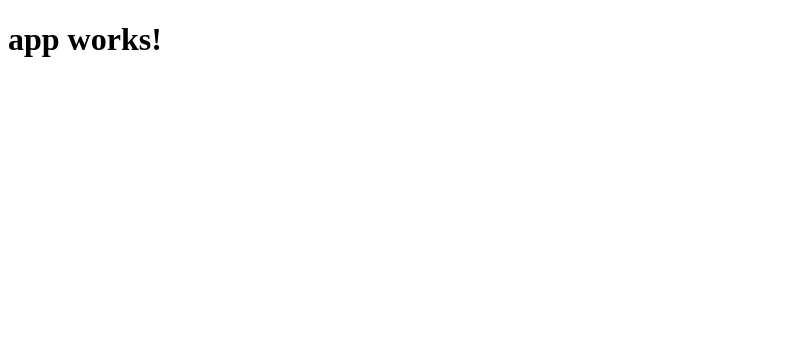
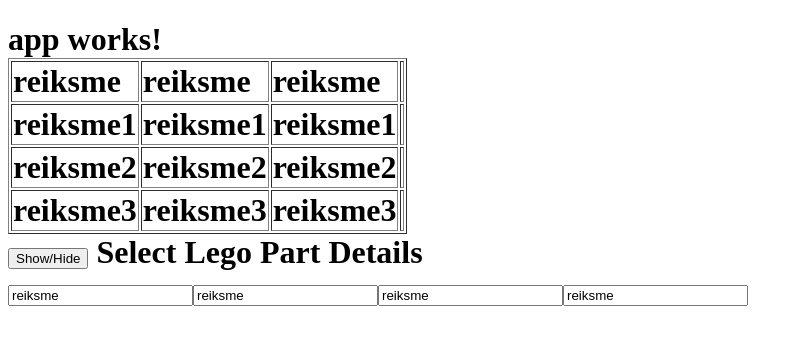
Before and after one commit to mindaugaskv/angular_tutorial, an Angular app: page / in a window 1280 px wide. Shown: the top 344 px of the page, without its empty margins (0-803 px from the left). Built offline with nearby package versions, Linux system fonts and the light colour scheme.

Commit message:
commit all

```diff
--- a/src/app/app.component.html
+++ b/src/app/app.component.html
@@ -1,3 +1,5 @@
 <h1>
   {{title}}
+
+  <app-lego-parts></app-lego-parts>
 </h1>
--- a/src/app/app.module.ts
+++ b/src/app/app.module.ts
@@ -4,10 +4,14 @@ import { FormsModule } from '@angular/forms';
 import { HttpModule } from '@angular/http';
 
 import { AppComponent } from './app.component';
+import { LegoPartsComponent } from './components/lego-parts/lego-parts.component';
+import { LegoPartDetailsComponent } from './components/lego-part-details/lego-part-details.component';
 
 @NgModule({
   declarations: [
-    AppComponent
+    AppComponent,
+    LegoPartsComponent,
+    LegoPartDetailsComponent
   ],
   imports: [
     BrowserModule,
--- /dev/null
+++ b/src/app/components/lego-part-details/lego-part-details.component.html
@@ -0,0 +1,9 @@
+
+Select Lego Part Details
+
+<div>
+  <input type="text" [(ngModel)]="itemDetails.spalva"/>
+  <input type="text" [(ngModel)]="itemDetails.dydis"/>
+  <input type="text" [(ngModel)]="itemDetails.tipas"/>
+  <input type="text" [(ngModel)]="itemDetails.forma"/>
+</div>
--- /dev/null
+++ b/src/app/components/lego-part-details/lego-part-details.component.ts
@@ -0,0 +1,18 @@
+import { Component, OnInit, Input } from '@angular/core';
+import { LegoPart } from "app/models/lego-part";
+
+@Component({
+  selector: 'app-lego-part-details',
+  templateUrl: './lego-part-details.component.html',
+  styleUrls: ['./lego-part-details.component.css']
+})
+export class LegoPartDetailsComponent implements OnInit {
+
+  constructor() { }
+
+  ngOnInit() {
+  }
+
+  @Input()
+  itemDetails: LegoPart;
+}
--- /dev/null
+++ b/src/app/components/lego-parts/lego-parts.component.css
@@ -0,0 +1,3 @@
+tr.selected{
+ color: red;
+}
--- /dev/null
+++ b/src/app/components/lego-parts/lego-parts.component.html
@@ -0,0 +1,16 @@
+
+<div>
+
+  <table border="1px">
+    <tr *ngFor="let i of parts" (click)="item = i" [ngClass]="{selected: i == item}">
+      <td>{{i.spalva}}</td>
+      <td>{{i.dydis}}</td>
+      <td>{{i.tipas}}</td>
+      <td>{{forma}}</td>
+    </tr>
+  </table>
+
+</div>
+
+<button (click)="toggle()">Show/Hide</button>
+<app-lego-part-details [itemDetails]="item"></app-lego-part-details>
--- /dev/null
+++ b/src/app/components/lego-parts/lego-parts.component.ts
@@ -0,0 +1,64 @@
+import { Component, OnInit } from '@angular/core';
+import { LegoPart } from 'app/models/lego-part';
+import { LegoToy } from "app/models/lego-toy";
+
+@Component({
+  selector: 'app-lego-parts',
+  templateUrl: './lego-parts.component.html',
+  styleUrls: ['./lego-parts.component.css']
+})
+export class LegoPartsComponent implements OnInit {
+
+  constructor() { }
+
+  ngOnInit() {
+  }
+
+  parts: LegoPart[] = [
+    {
+      spalva: 'reiksme',
+      dydis: 'reiksme',
+      tipas: 'reiksme',
+      forma: 'reiksme'
+    },
+    {
+      spalva: 'reiksme1',
+      dydis: 'reiksme1',
+      tipas: 'reiksme1',
+      forma: 'reiksm1e'
+    },
+    {
+      spalva: 'reiksme2',
+      dydis: 'reiksme2',
+      tipas: 'reiksme2',
+      forma: 'reiksm2e'
+    },
+    {
+      spalva: 'reiksme3',
+      dydis: 'reiksme3',
+      tipas: 'reiksme3',
+      forma: 'reiksm3e'
+    }
+  ];
+
+  item: LegoPart = {
+    spalva: 'reiksme',
+    dydis: 'reiksme',
+    tipas: 'reiksme',
+    forma: 'reiksme'
+  }
+
+  toy: LegoToy = {
+    name: '',
+    description: '',
+    price: 1,
+    parts: null
+  };
+
+  divToggle: boolean= true;
+
+  toggle(){
+    this.divToggle = !this.divToggle;
+  }
+
+}
--- /dev/null
+++ b/src/app/models/lego-part.ts
@@ -0,0 +1,6 @@
+export class LegoPart {
+  public spalva: string;
+  public dydis: string;
+  public tipas: string;
+  public forma: string;
+}
--- /dev/null
+++ b/src/app/models/lego-toy.ts
@@ -0,0 +1,8 @@
+import { LegoPart } from "app/models/lego-part";
+
+export class LegoToy {
+    name: string;
+    description: string;
+    price: number;
+    parts: LegoPart[];
+}
```
Also changed, not shown: src/app/components/lego-part-details/lego-part-details.component.css (added), 2 other files (tests, documents, lock files or other folders).
